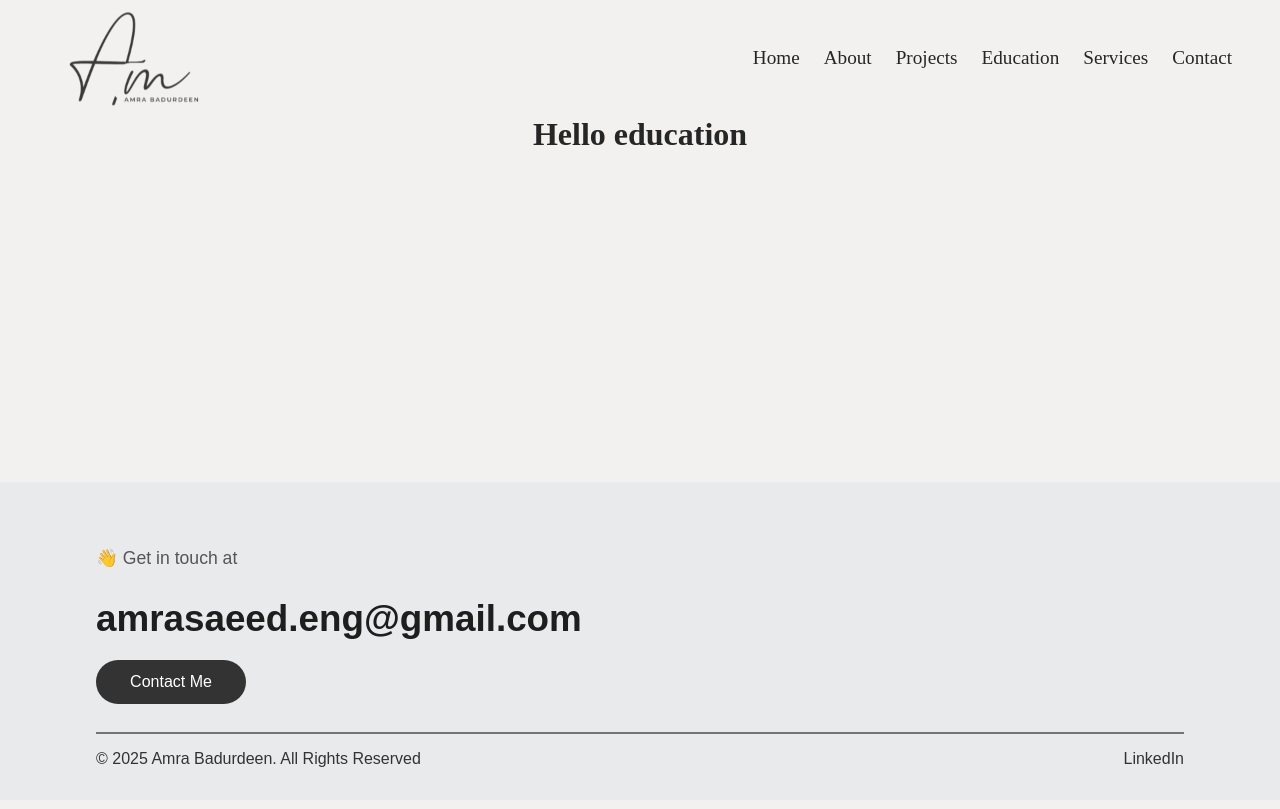
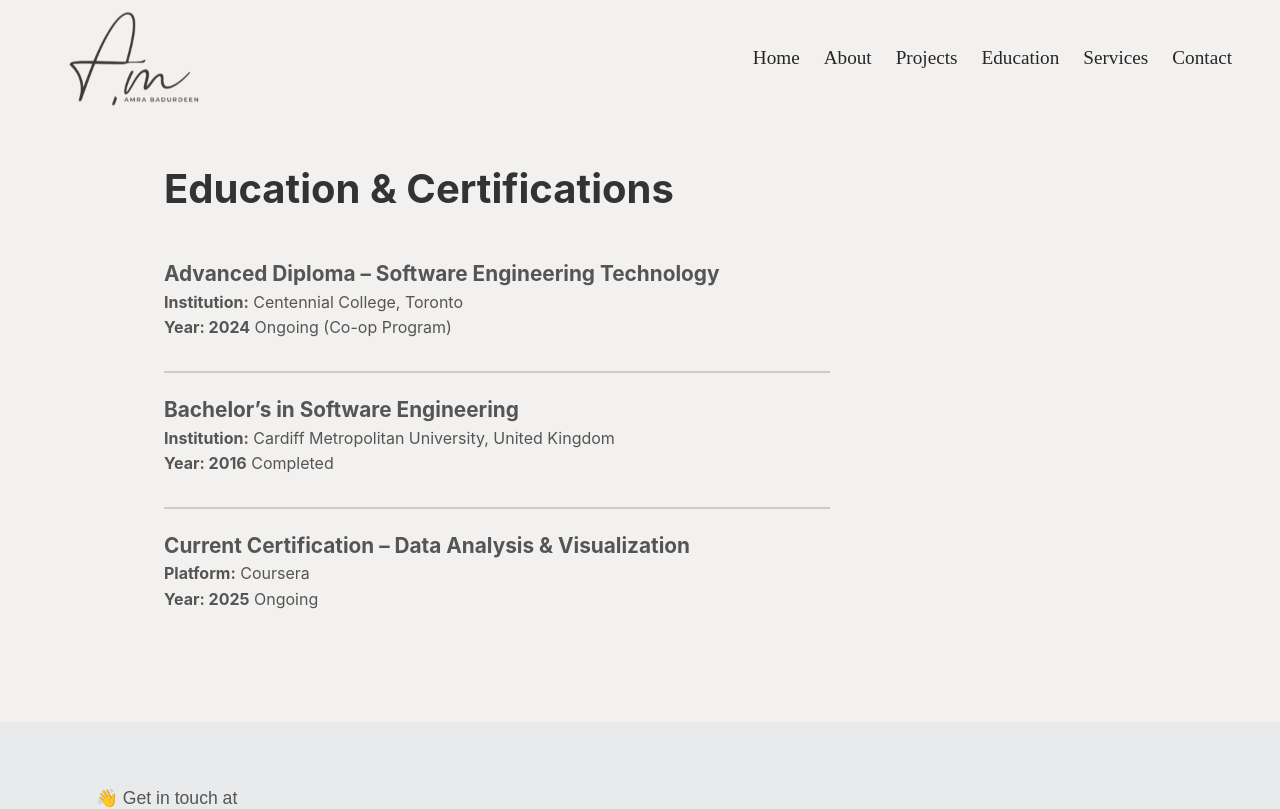
Before and after one commit to amraimk/Web-comp229-amra-fall2025, a React (Vite) app in the folder Portfolio-FathimaAmra/: page /education in a window 1280 px wide. Shown: the top 809 px of the page. Built offline with nearby package versions, Linux system fonts and the light colour scheme.

Commit message:
Education content and css update
Education content added and Index.css updated with the css styles

```diff
--- a/Portfolio-FathimaAmra/src/components/Education.jsx
+++ b/Portfolio-FathimaAmra/src/components/Education.jsx
@@ -1,7 +1,30 @@
 export default function Education() {
     return (
         <>
-            <h1>Hello education</h1>
+            <section class="education">
+                <h2>Education & Certifications</h2>
+
+                <div class="education-section">
+                    <h3>Advanced Diploma – Software Engineering Technology</h3>
+                    <p><strong>Institution:</strong> Centennial College, Toronto</p>
+                    <p><strong>Year: 2024</strong> Ongoing (Co-op Program)</p>
+                </div>
+                <div class="line"></div>
+
+                <div class="education-section">
+                    <h3>Bachelor’s in Software Engineering</h3>
+                    <p><strong>Institution:</strong> Cardiff Metropolitan University, United Kingdom</p>
+                    <p><strong>Year: 2016</strong> Completed</p>
+                </div>
+                <div class="line"></div>
+
+                <div class="education-section">
+                    <h3>Current Certification – Data Analysis & Visualization</h3>
+                    <p><strong>Platform:</strong> Coursera</p>
+                    <p><strong>Year: 2025</strong> Ongoing</p>
+                </div>
+
+            </section>
         </>
-    );
+    )
 }
--- a/Portfolio-FathimaAmra/src/index.css
+++ b/Portfolio-FathimaAmra/src/index.css
@@ -288,6 +288,46 @@ h2 {
 }
 
 
+/* ================= Education ================= */
+
+.education {
+  max-width: 1000px;
+  margin: 0 auto;
+  padding: 3rem 1.5rem 5rem;
+  font-family: -apple-system, BlinkMacSystemFont, Segoe UI, Roboto, Helvetica Neue, Arial, sans-serif;
+  text-align: left;
+}
+
+.education h2 {
+  font-size: 2.5rem;
+  margin-bottom: 3rem;
+  color: #333;
+}
+
+.education-section {
+  margin-bottom: 2rem;
+}
+
+.education-section h3 {
+  font-size: 1.3rem;
+  margin-bottom: 0.3rem;
+  color: #555;
+}
+
+.education-section p {
+  font-size: 1rem;
+  margin: 0.2rem 0;
+}
+
+.line {
+  height: 2px;
+  background-color: #cccccc;
+  margin: 1.5rem 0;
+  border: none;
+  width: 70%;
+}
+
+
 /* ===== Footer ===== */
 .footer {
   padding: 0 2rem 0 2rem;
```
